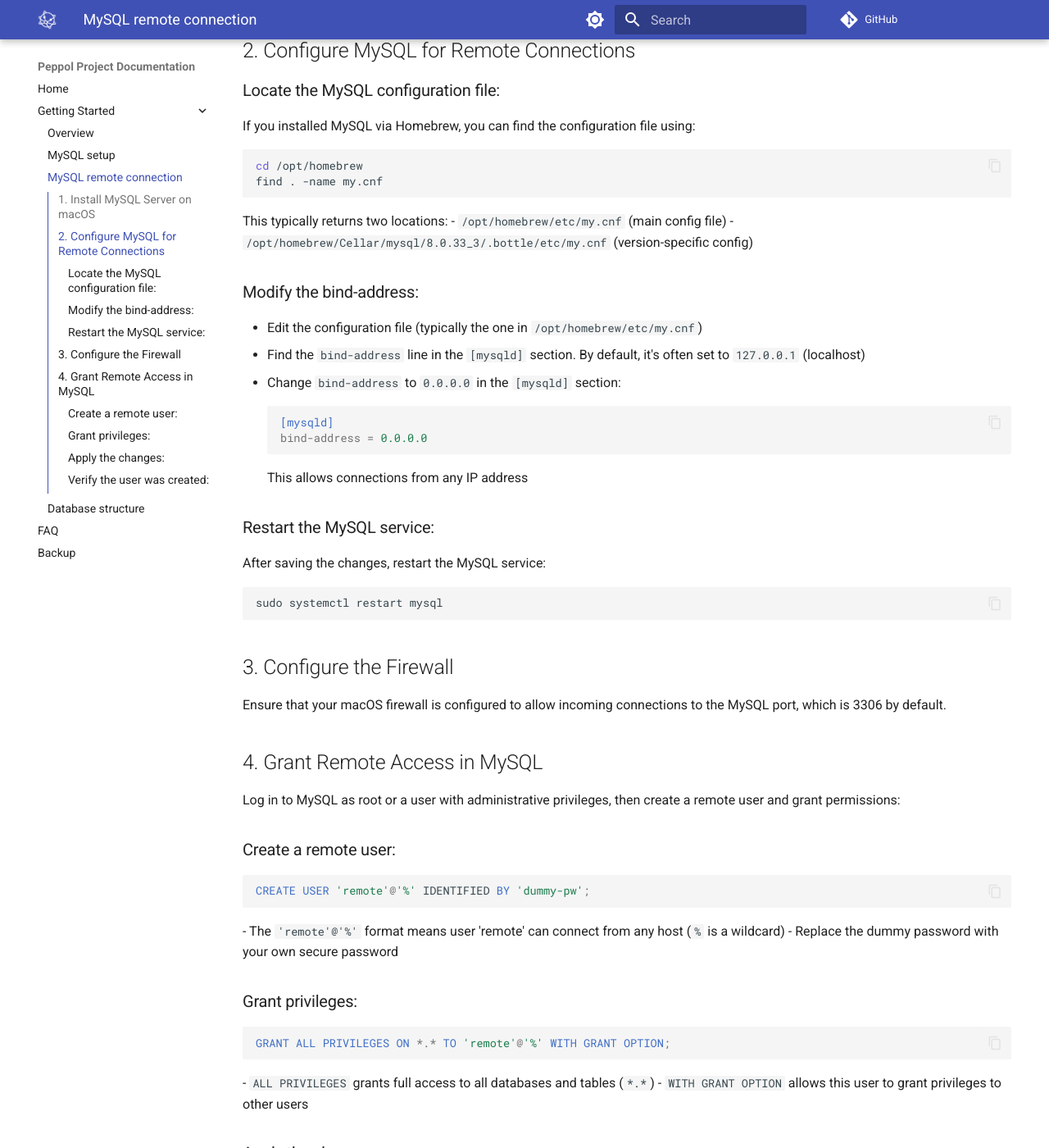
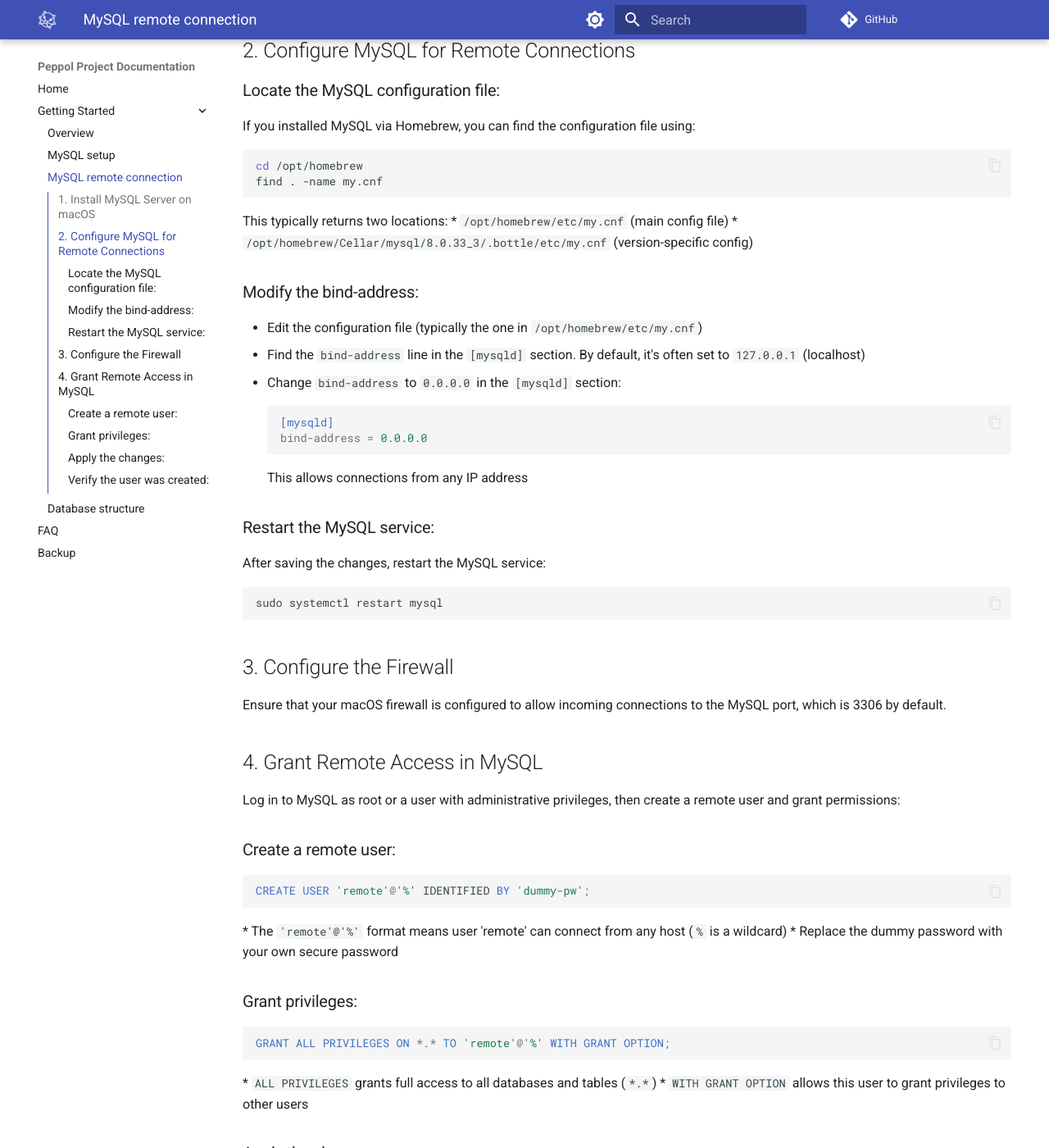
Before and after one commit to PeppolTest/test, an MkDocs documentation site: the page built from docs/getting-started/remote-connection.md, in a window 1280 px wide and 1400 px high, scrolled down 462 px. Shown: the whole window at 82% size. Built offline with MkDocs 1.6.1 and Material for MkDocs 9.7.7, drawn with Linux system fonts in a browser that asks for light colours; comment, search, counter and statistics services are not loaded.

````diff
--- a/docs/getting-started/remote-connection.md
+++ b/docs/getting-started/remote-connection.md
@@ -4,9 +4,9 @@ To use MySQL over a network on a macOS system, you must install the MySQL Server
 
 ## 1. Install MySQL Server on macOS
 
-- Download the macOS native package installer (.dmg file) from the official MySQL website
-- Double-click the downloaded file to mount the DMG and then open the .pkg file within to launch the installation wizard
-- Follow the steps in the installer to install MySQL Community Server and set a root password
+* Download the macOS native package installer (.dmg file) from the official MySQL website
+* Double-click the downloaded file to mount the DMG and then open the .pkg file within to launch the installation wizard
+* Follow the steps in the installer to install MySQL Community Server and set a root password
 
 ## 2. Configure MySQL for Remote Connections
 
@@ -18,13 +18,13 @@ find . -name my.cnf
 ```
 
 This typically returns two locations:
-- `/opt/homebrew/etc/my.cnf` (main config file)
-- `/opt/homebrew/Cellar/mysql/8.0.33_3/.bottle/etc/my.cnf` (version-specific config)
+* `/opt/homebrew/etc/my.cnf` (main config file)
+* `/opt/homebrew/Cellar/mysql/8.0.33_3/.bottle/etc/my.cnf` (version-specific config)
 
 ### Modify the bind-address:
-- Edit the configuration file (typically the one in `/opt/homebrew/etc/my.cnf`)
-- Find the `bind-address` line in the `[mysqld]` section. By default, it's often set to `127.0.0.1` (localhost)
-- Change `bind-address` to `0.0.0.0` in the `[mysqld]` section:
+* Edit the configuration file (typically the one in `/opt/homebrew/etc/my.cnf`)
+* Find the `bind-address` line in the `[mysqld]` section. By default, it's often set to `127.0.0.1` (localhost)
+* Change `bind-address` to `0.0.0.0` in the `[mysqld]` section:
 ```ini
 [mysqld]
 bind-address = 0.0.0.0
@@ -49,15 +49,15 @@ Log in to MySQL as root or a user with administrative privileges, then create a
 ```sql
 CREATE USER 'remote'@'%' IDENTIFIED BY 'dummy-pw';
 ```
-- The `'remote'@'%'` format means user 'remote' can connect from any host (`%` is a wildcard)
-- Replace the dummy password with your own secure password
+* The `'remote'@'%'` format means user 'remote' can connect from any host (`%` is a wildcard)
+* Replace the dummy password with your own secure password
 
 ### Grant privileges:
 ```sql
 GRANT ALL PRIVILEGES ON *.* TO 'remote'@'%' WITH GRANT OPTION;
 ```
-- `ALL PRIVILEGES` grants full access to all databases and tables (`*.*`)
-- `WITH GRANT OPTION` allows this user to grant privileges to other users
+* `ALL PRIVILEGES` grants full access to all databases and tables (`*.*`)
+* `WITH GRANT OPTION` allows this user to grant privileges to other users
 
 ### Apply the changes:
 ```sql
````
